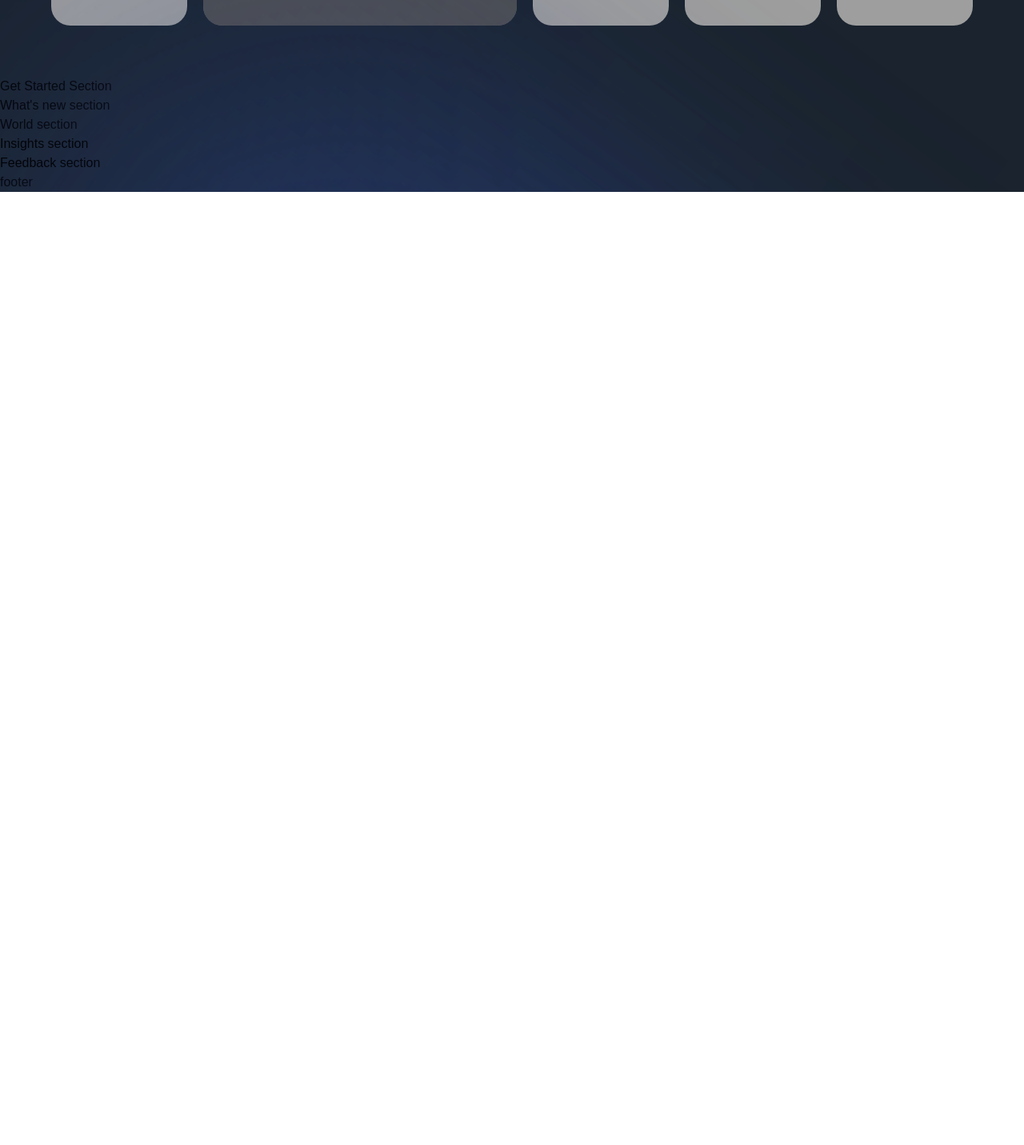
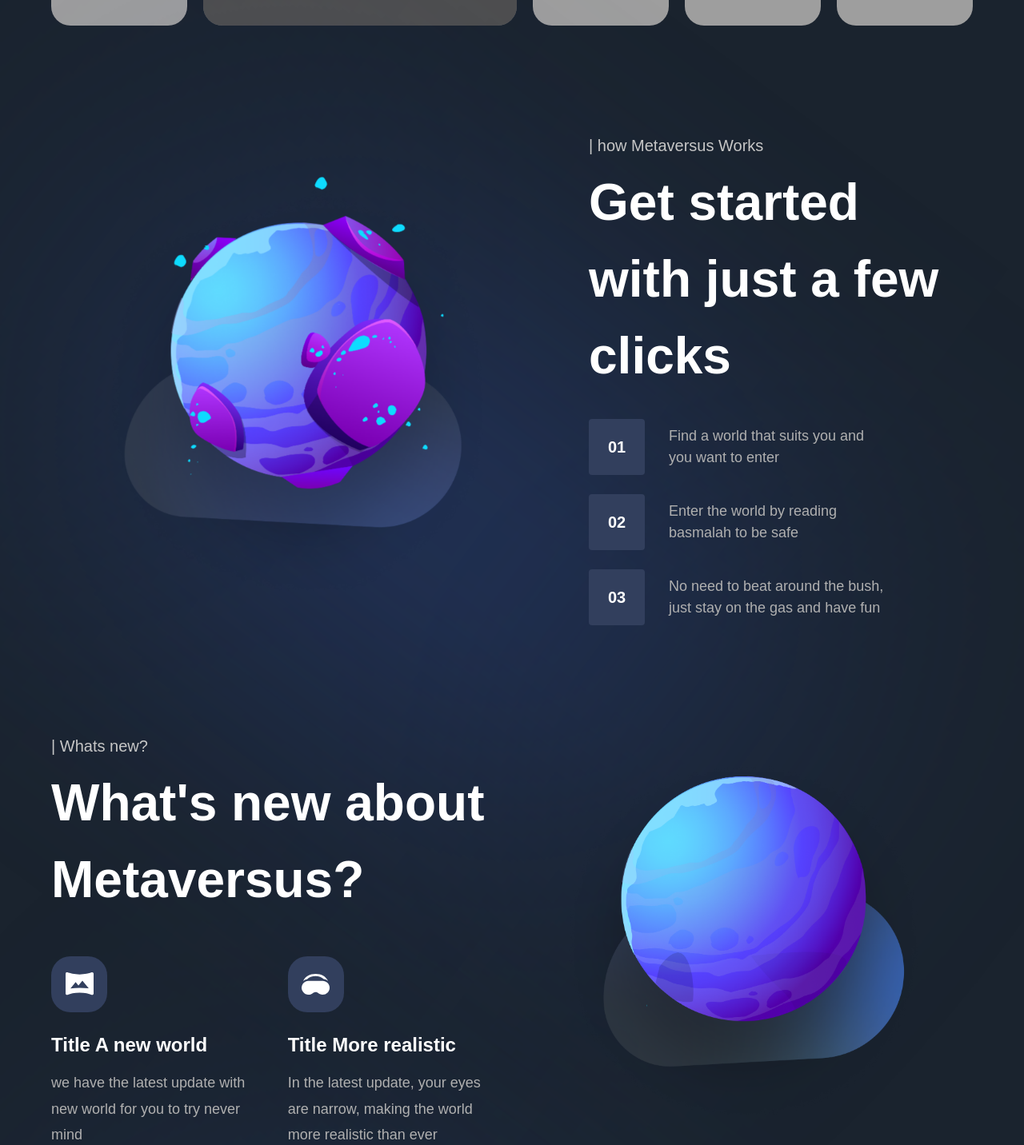
Before and after one commit to naveen-khuntey/metaversus, a Next.js app: page / in a window 1280 px wide. Shown: the part 2578-4010 px from the top of the page at 80% size. Before the commit the page ends 2818 px from the top, so only its background shows below. Built offline with nearby package versions, Linux system fonts and the light colour scheme; grey boxes are pictures that could not be loaded; a web font is replaced by a local one.

Commit message:
whats new completed

```diff
--- a/components/NewFeatures.jsx
+++ b/components/NewFeatures.jsx
@@ -1,6 +1,18 @@
-const NewFeatures = () => (
-  <div>
-    New Features
+import styles from '../styles';
+
+const NewFeatures = ({ imgUrl, title, subtitle }) => (
+  <div className="flex-1 flex flex-col sm:max-w-[250px] min-w-[210px]">
+    <div
+      className={`${styles.flexCenter} w-[70px] h-[70px] rounded-[24px] bg-[#323F5D]`}
+    >
+      <img src={imgUrl} alt="icon" className="w-1/2 h-1/2 object-contain" />
+    </div>
+    <h1 className="mt-[26px] font-bold text-[24px] leading-[30.24px] text-white">
+      Title {title}
+    </h1>
+    <p className="flex-1 mt-[16px] font-normal text-[18px] text-[#B0B0B0] leading-[32.4px]">
+      {subtitle}
+    </p>
   </div>
 );
 
--- a/components/StartSteps.jsx
+++ b/components/StartSteps.jsx
@@ -1,6 +1,16 @@
-const StartSteps = () => (
-  <div>
-    start steps
+
+import styles from '../styles';
+
+const StartSteps = ({ number, text }) => (
+  <div className={`${styles.flexCenter} flex-row`}>
+    <div className={`${styles.flexCenter} w-[70px] h-[70px] rounded -[24px] bg-[#323f5d]`}>
+      <p className="font-bold text-[20px] text-white">0{number}</p>
+    </div>
+    <p className="flex-1 ml-[30px] font-normal text-[18px]
+      text-[#B0B0B0] leading[32px]"
+    >
+      {text}
+    </p>
   </div>
 );
 
--- a/sections/GetStarted.jsx
+++ b/sections/GetStarted.jsx
@@ -1,8 +1,49 @@
 'use client';
 
+import { motion } from 'framer-motion';
+
+import styles from '../styles';
+import { staggerContainer, fadeIn, planetVariants } from '../utils/motion';
+import { StartSteps, TitleText, TypingText } from '../components';
+
+import { startingFeatures } from '../constants';
+
 const GetStarted = () => (
-  <section>
-    Get Started Section
+  <section className={`${styles.paddings} relative z-10`}>
+    <motion.div
+      variants={staggerContainer}
+      initial="hidden"
+      whileInView="show"
+      viewport={{ once: 'false', amount: 0.25 }}
+      className={`${styles.innerWidth} mx-auto flex lg:flex-row flex-col gap-8`}
+    >
+      <motion.div
+        variants={planetVariants('left')}
+        className={`flex-1 ${styles.flexCenter}`}
+      >
+        <img
+          src="/get-started.png"
+          alt="get-started"
+          className="w-[90%] h-[90%] object-contain"
+        />
+      </motion.div>
+      <motion.div
+        variants={fadeIn('left', 'tween', 0.2, 1)}
+        className="flex-[0.75] flex justify-center flex-col"
+      >
+        <TypingText title="| how Metaversus Works" />
+        <TitleText title={<>Get started with just a few clicks</>} />
+        <div className="mt-[31px] flex flex-col max-w-[370px] gap-[24px]">
+          {startingFeatures.map((feature, index) => (
+            <StartSteps
+              key={feature}
+              number={index + 1}
+              text={feature}
+            />
+          ))}
+        </div>
+      </motion.div>
+    </motion.div>
   </section>
 );
 
--- a/sections/WhatsNew.jsx
+++ b/sections/WhatsNew.jsx
@@ -1,8 +1,45 @@
 'use client';
 
+import { motion } from 'framer-motion';
+
+import styles from '../styles';
+import { newFeatures } from '../constants';
+import { NewFeatures, TitleText, TypingText } from '../components';
+import { planetVariants, staggerContainer, fadeIn } from '../utils/motion';
+
 const WhatsNew = () => (
-  <section>
-    What's new section
+  <section className={`${styles.paddings} relative z-10`}>
+    <motion.div
+      variants={staggerContainer}
+      initial="hidden"
+      whileInView="show"
+      viewport={{ once: false, amount: 0.25 }}
+      className={`${styles.innerWidth} mx-auto flex lg:flex-row flex-col gap-8`}
+    >
+      <motion.div
+        variants={fadeIn('right', 'tween', 0.2, 1)}
+        className="flex-[0.95] flex justify-center flex-col"
+      >
+        <TypingText title="| Whats new?" />
+        <TitleText title={<>What's new about Metaversus?</>} />
+        <div className="mt-[48px] flex flex-wrap justify-between gap-[24px]">
+          {newFeatures.map((feature) => (
+            <NewFeatures key={feature.title} {...feature} />
+          ))}
+        </div>
+      </motion.div>
+
+      <motion.div
+        variants={planetVariants('right')}
+        className={`flex-1 ${styles.flexCenter}`}
+      >
+        <img
+          src="/whats-new.png"
+          alt="get-started"
+          className="w-[90%] h-[90%] object-contain"
+        />
+      </motion.div>
+    </motion.div>
   </section>
 );
 
```
